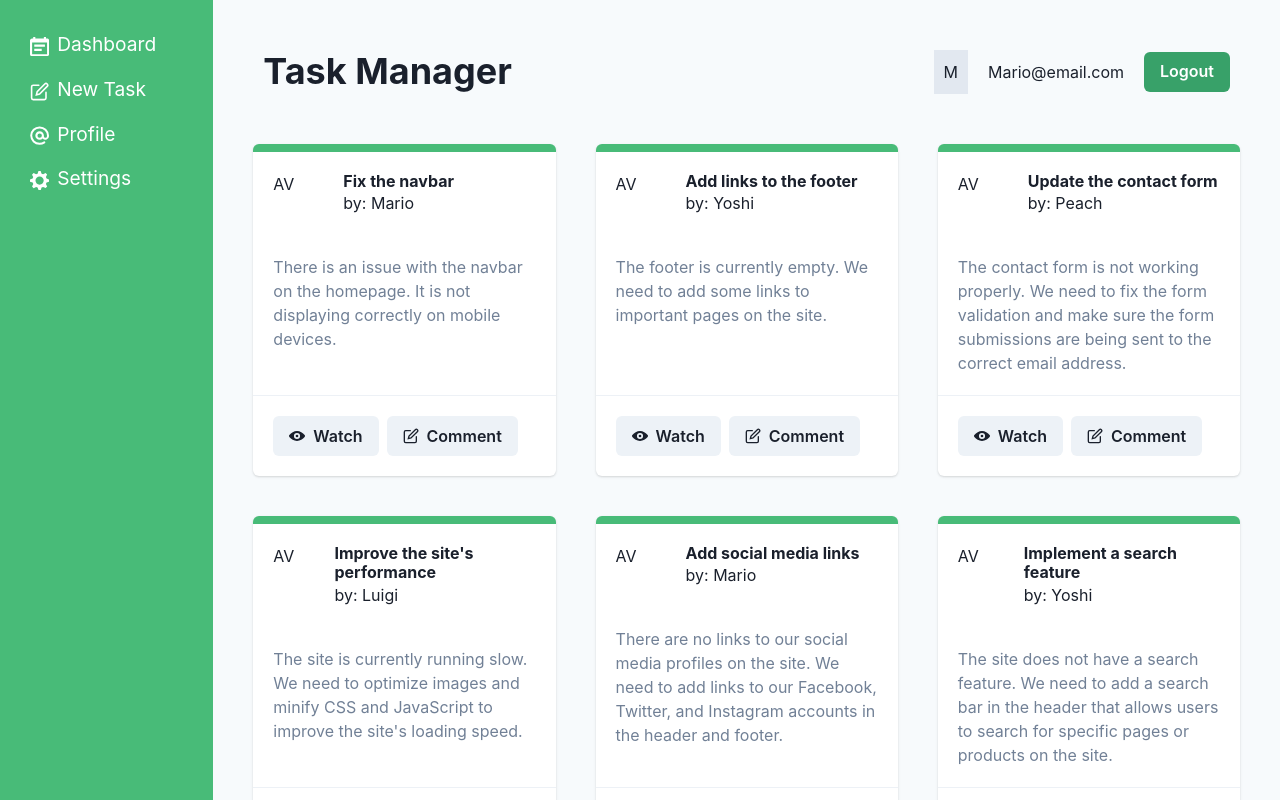
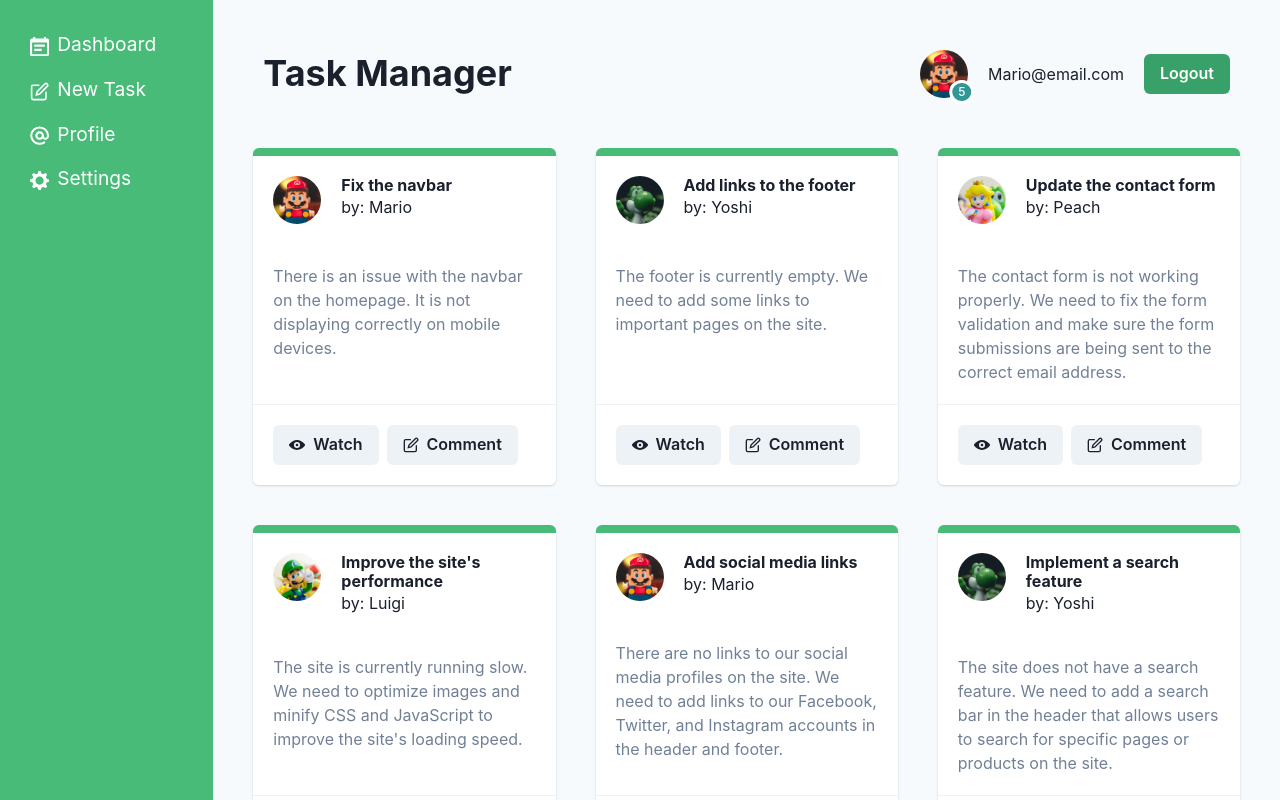
Before and after one commit to jmutakura/mario_task_manager, a React (Vite) app: page / in a window 1280 px wide. Shown: the top 800 px of the page. Built offline with nearby package versions, Linux system fonts and the light colour scheme; data requests are answered from the project's data file.

Commit message:
Included avatars

```diff
--- a/data/db.json
+++ b/data/db.json
@@ -19,7 +19,7 @@
        "title":"Update the contact form",
        "description":"The contact form is not working properly. We need to fix the form validation and make sure the form submissions are being sent to the correct email address.",
        "author":"Peach",
-       "img": "/img/peac.png"
+       "img": "/img/peach.png"
     },
     {
        "id":4,
--- a/src/Components/Navbar.jsx
+++ b/src/Components/Navbar.jsx
@@ -7,6 +7,8 @@
 	HStack,
 	Button,
 	useToast,
+	Avatar,
+	AvatarBadge,
 } from '@chakra-ui/react';
 
 export default function Navbar() {
@@ -29,9 +31,13 @@
 			<Spacer />
 
 			<HStack spacing='20px'>
-				<Box bg='gray.200' p='10px'>
-					M
-				</Box>
+				<Avatar src='/img/mario.png'>
+					<AvatarBadge width='1.3em' bg='teal.500'>
+						<Text fontSize='xs' color='white'>
+							5
+						</Text>
+					</AvatarBadge>
+				</Avatar>
 				<Text>Mario@email.com</Text>
 				<Button colorScheme='green' onClick={showToast}>
 					Logout
--- a/src/pages/Dashboard.jsx
+++ b/src/pages/Dashboard.jsx
@@ -12,6 +12,7 @@
 	HStack,
 	Button,
 	Divider,
+	Avatar,
 } from '@chakra-ui/react';
 import { useLoaderData } from 'react-router-dom';
 
@@ -30,9 +31,7 @@
 					>
 						<CardHeader>
 							<Flex gap={5}>
-								<Box w='50px' h='50ox'>
-									<Text>AV</Text>
-								</Box>
+								<Avatar src={task.img} />
 								<Box>
 									<Heading as='h3' size='sm'>
 										{task.title}
```
